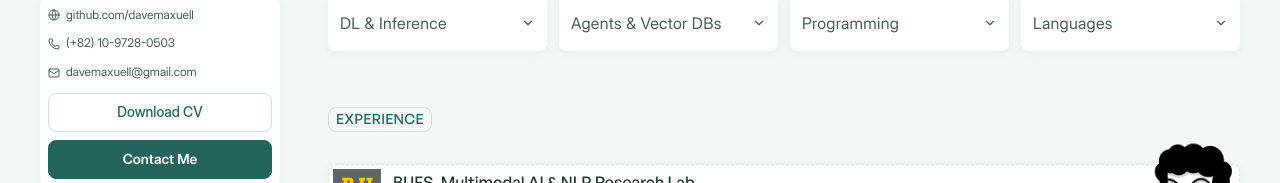
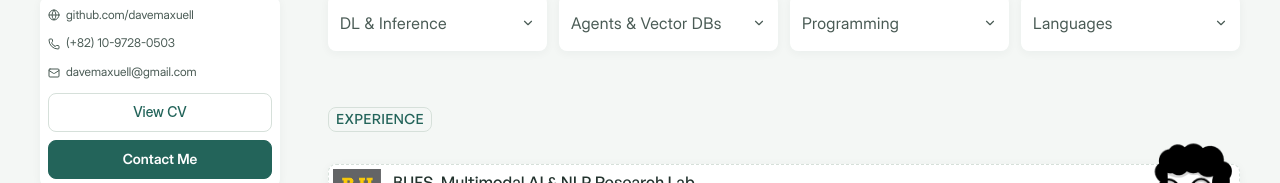
Before and after one commit to davemaxuell/CV, a React (Vite) app: page / in a window 1280 px wide. Shown: the part 502-685 px from the top of the page. Built offline with nearby package versions, Linux system fonts and the light colour scheme; a web font is replaced by a local one.

Commit message:
Replace Download CV with public Google Docs link

```diff
--- a/src/App.tsx
+++ b/src/App.tsx
@@ -18,12 +18,10 @@
 import { ContactSection } from "./components/ContactSection";
 import { Footer } from "./components/Footer";
 import { ProjectModal } from "./components/ProjectModal";
-import { CVModal } from "./components/CVModal";
 import { RivePet } from "./components/RivePet";
 import type { Project } from "./types";
 export default function App() {
   const [project, setProject] = useState<Project | null>(null);
-  const [cvOpen, setCVOpen] = useState(false);
   const contact = () =>
     document
       .getElementById("contact")
@@ -38,7 +36,7 @@
         Skip to CV
       </a>
       <main className="cv-shell">
-        <Sidebar onOpenCV={() => setCVOpen(true)} onScrollToContact={contact} />
+        <Sidebar onScrollToContact={contact} />
         <div className="cv-content">
           <AboutSection />
           <SkillsSection />
@@ -58,7 +56,6 @@
         <RivePet />
       </aside>
       <ProjectModal project={project} onClose={() => setProject(null)} />
-      <CVModal isOpen={cvOpen} onClose={() => setCVOpen(false)} />
     </MotionConfig>
   );
 }
--- a/src/components/Sidebar.tsx
+++ b/src/components/Sidebar.tsx
@@ -5,10 +5,8 @@
 import portrait from "../assets/images/dave_portrait_1789965082593.jpg";
 
 export const Sidebar = ({
-  onOpenCV,
   onScrollToContact,
 }: {
-  onOpenCV: () => void;
   onScrollToContact: () => void;
 }) => {
   const [menuOpen, setMenuOpen] = useState(false);
@@ -30,15 +28,17 @@
         </a>
       </div>
       <div className="profile-actions">
-        <button
+        <a
           className="secondary-button"
+          href="https://docs.google.com/document/d/1UeQordLd55N3Tvdrse-tNfqrjUSfOBhcgXU6Df60-9c/edit?tab=t.0"
+          target="_blank"
+          rel="noopener noreferrer"
           onClick={() => {
             setMenuOpen(false);
-            onOpenCV();
           }}
         >
-          Download CV
-        </button>
+          View CV
+        </a>
         <button
           className="primary-button"
           onClick={() => {
```
Also changed, not shown: 2 other files (tests, documents, lock files or other folders).
